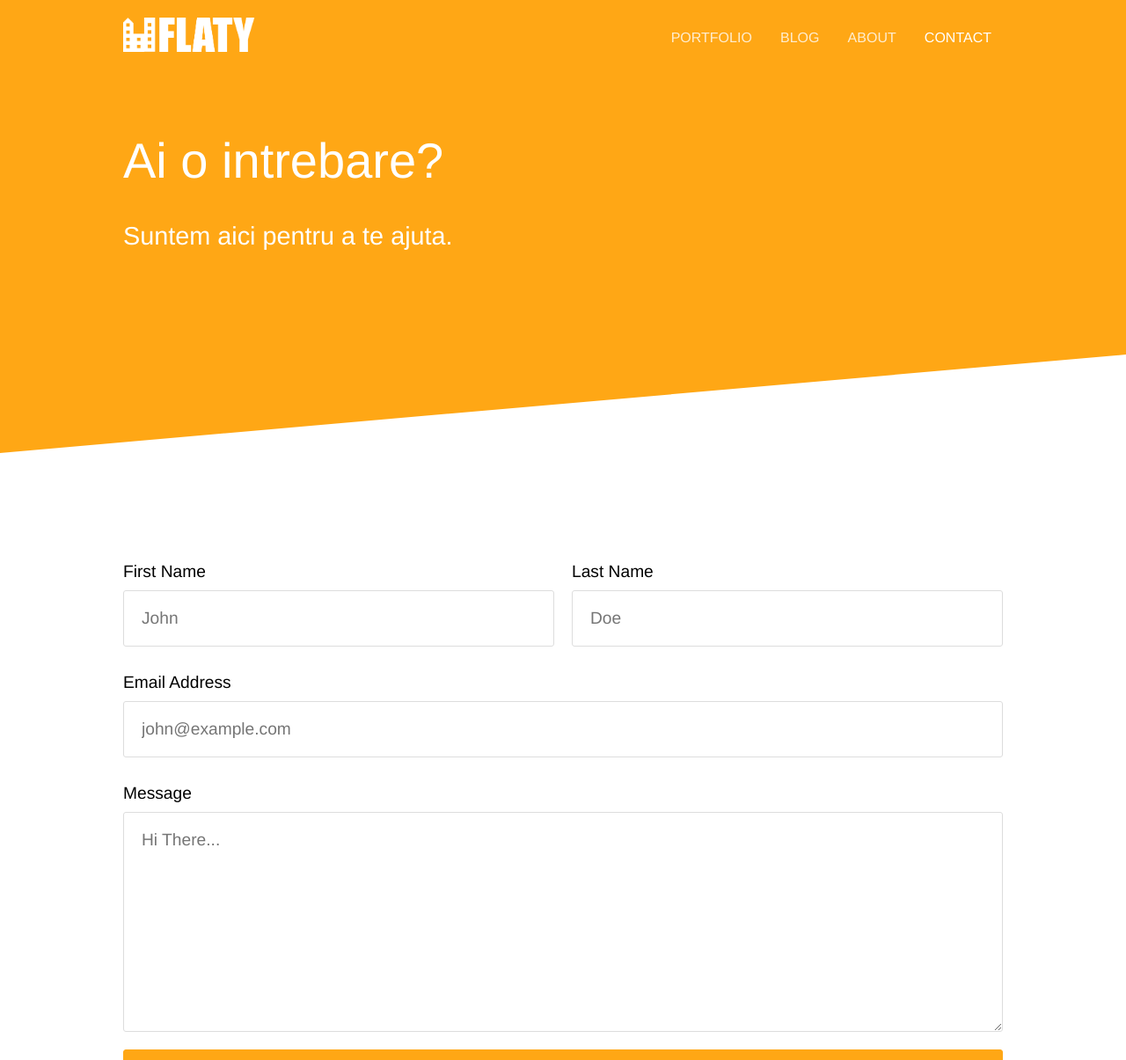
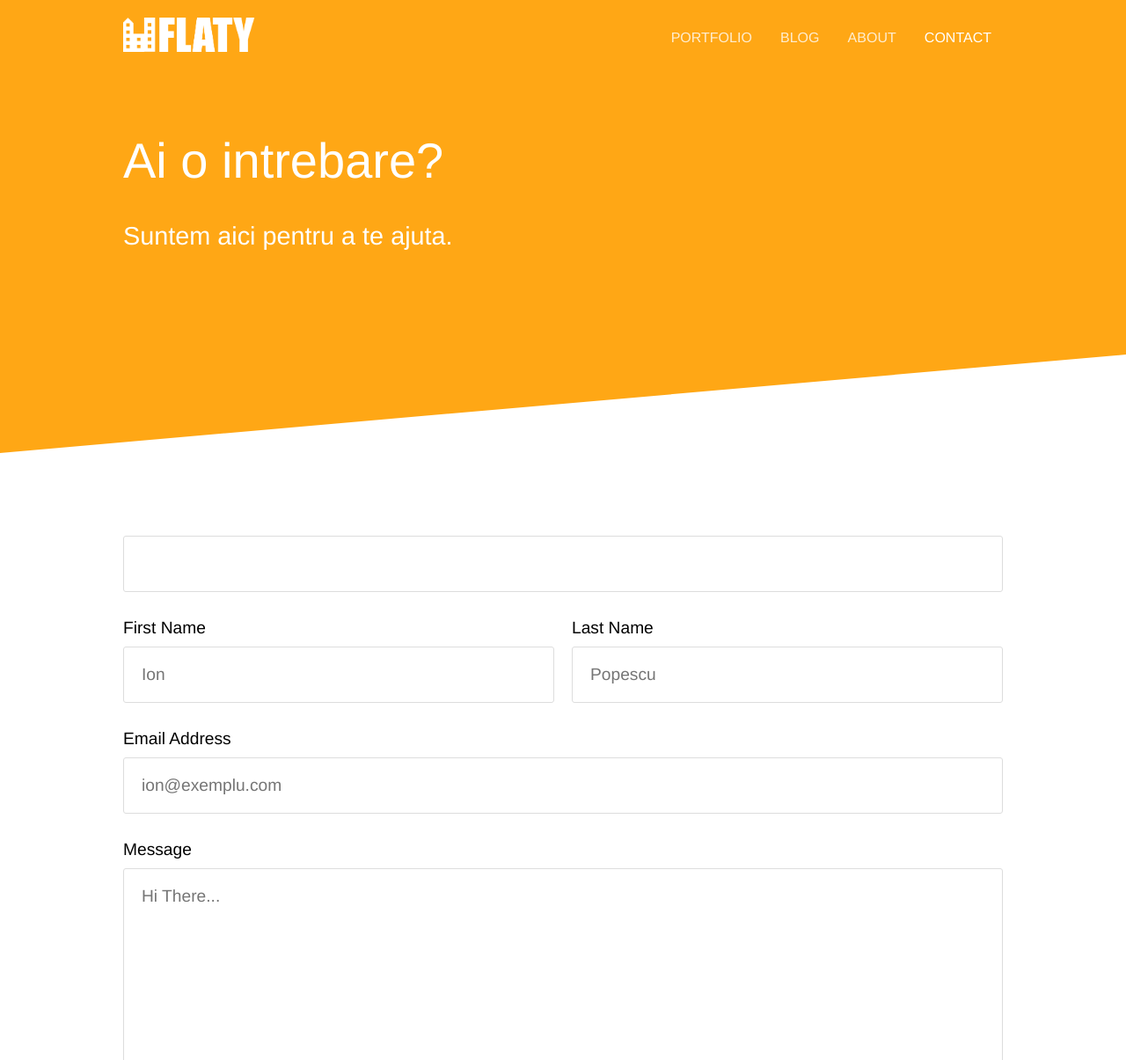
Before and after one commit to rptoma/Flaty, a Jekyll site: the page built from contact.html, in a window 1280 px wide. Shown: the top 1205 px of the page at 88% size. Built offline with Jekyll 4.4.1, drawn with Linux system fonts in a browser that asks for light colours; grey boxes are pictures that could not be loaded.

Commit message:
Updated 'contact.html' via CloudCannon

```diff
--- a/contact.html
+++ b/contact.html
@@ -13,22 +13,22 @@ map:
 	<div class="container">
 		<form action="{{ site.baseurl }}/contact-success/" method="post" class="contact-form">
 			<input type="hidden" name="_to" value="support@example.com" />
-			<input type="text" name="_gotcha" style="display: none;" />
+			<input type="text" name="_gotcha" style="display: nojne;" />
 
 			<div class="halves">
 				<div>
 					<label for="name">First Name</label>
-					<input type="text" name="first-name" id="first-name" placeholder="John" />
+					<input type="text" name="first-name" id="first-name" placeholder="Ion" />
 				</div>
 
 				<div>
 					<label for="name">Last Name</label>
-					<input type="text" name="last-name" id="last-name" placeholder="Doe" />
+					<input type="text" name="last-name" id="last-name" placeholder="Popescu" />
 				</div>
 			</div>
 
 			<label for="email">Email Address</label>
-			<input type="email" name="email" id="email" placeholder="john@example.com" required />
+			<input type="email" name="email" id="email" placeholder="ion@exemplu.com" required />
 
 			<label for="message">Message</label>
 			<textarea name="message" id="message" placeholder="Hi There..."></textarea>
```
